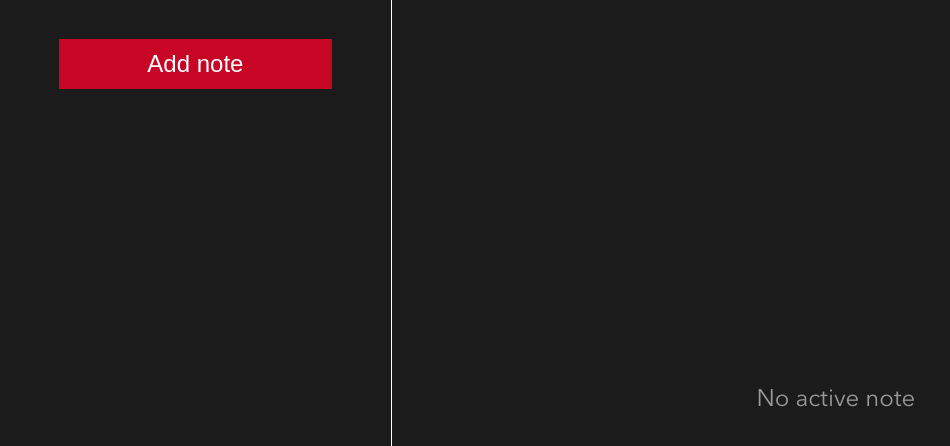
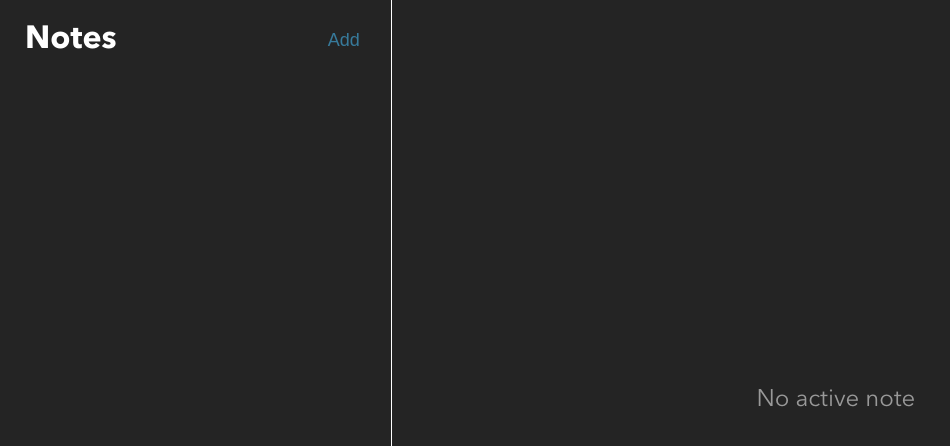
Before and after one commit to TGianella/bloc-notes, a React (Vite) app: page / in a window 1280 px wide. Shown: the top 446 px of the page, without its empty margins (0-950 px from the left). Built offline with nearby package versions, Linux system fonts and the light colour scheme; what showdown would draw is missing.

Commit message:
Minor front improvements

```diff
--- a/src/app.scss
+++ b/src/app.scss
@@ -1,5 +1,5 @@
 html {
-  background-color: #1b1b1b;
+  background-color: #242424;
 }
 
 body {
@@ -29,7 +29,7 @@ body {
 }
 
 h1 {
-  color: #c70625;
+  color: white;
   font-family: "AvenirNextBold";
 }
 
--- a/src/components/Button/index.jsx
+++ b/src/components/Button/index.jsx
@@ -1,10 +1,15 @@
 import React from 'react';
 import './style.scss';
 
-function Button({ onClick, content }) {
+function Button({ onClick, content, color, size }) {
 
   return (
-    <button className="button" onClick={onClick}>{content}</button>
+    <button
+      className={`button ${color} ${size}`}
+      onClick={onClick}
+    >
+      {content}
+    </button>
   )
 }
 
--- a/src/components/Button/style.scss
+++ b/src/components/Button/style.scss
@@ -1,10 +1,14 @@
 .button {
-  background-color: #c70625;
+  background: none;
   border: none;
   color: white;
-  width: 70%;
   height: 50px;
-  margin: 10% auto;
-  font-size: x-large;
-  flex-shrink: 0;
 }
+
+.blue {
+  color: #377a9b;
+}
+
+.large {
+  font-size: large;
+}
--- a/src/components/ContentForm/index.jsx
+++ b/src/components/ContentForm/index.jsx
@@ -5,7 +5,7 @@ function ContentForm({ value, onChange }) {
 
   return (
     <textarea
-      placeholder="Write your note here..."
+      placeholder="Write your note here."
       value={value}
       onChange={(e) => onChange("content", e.target.value)}
     >
--- a/src/components/ContentForm/style.scss
+++ b/src/components/ContentForm/style.scss
@@ -3,7 +3,6 @@ textarea {
   color: white;
   border: none;
   height: 20vh;
-  margin-bottom: 10px;
 }
 
 textarea:focus {
--- a/src/components/SidePanel/index.jsx
+++ b/src/components/SidePanel/index.jsx
@@ -18,7 +18,10 @@ function SidePanel({ notes, onNewNoteClick, onDeleteClick, activeNote, setActive
 
   return (
     <div className="panel">
-      <Button onClick={onNewNoteClick} content="Add note" />
+      <div className="side-panel-header">
+        <h1>Notes</h1>
+        <Button onClick={onNewNoteClick} content="Add" color="blue" size="large" />
+      </div>
       {listNotes}
     </div>
   )
--- a/src/components/SidePanel/style.scss
+++ b/src/components/SidePanel/style.scss
@@ -8,3 +8,10 @@
   margin-right: 10px;
   overflow: scroll;
 }
+
+.side-panel-header {
+  display: flex;
+  align-items: center;
+  justify-content: space-between;
+  padding: 0 25px;
+}
```
